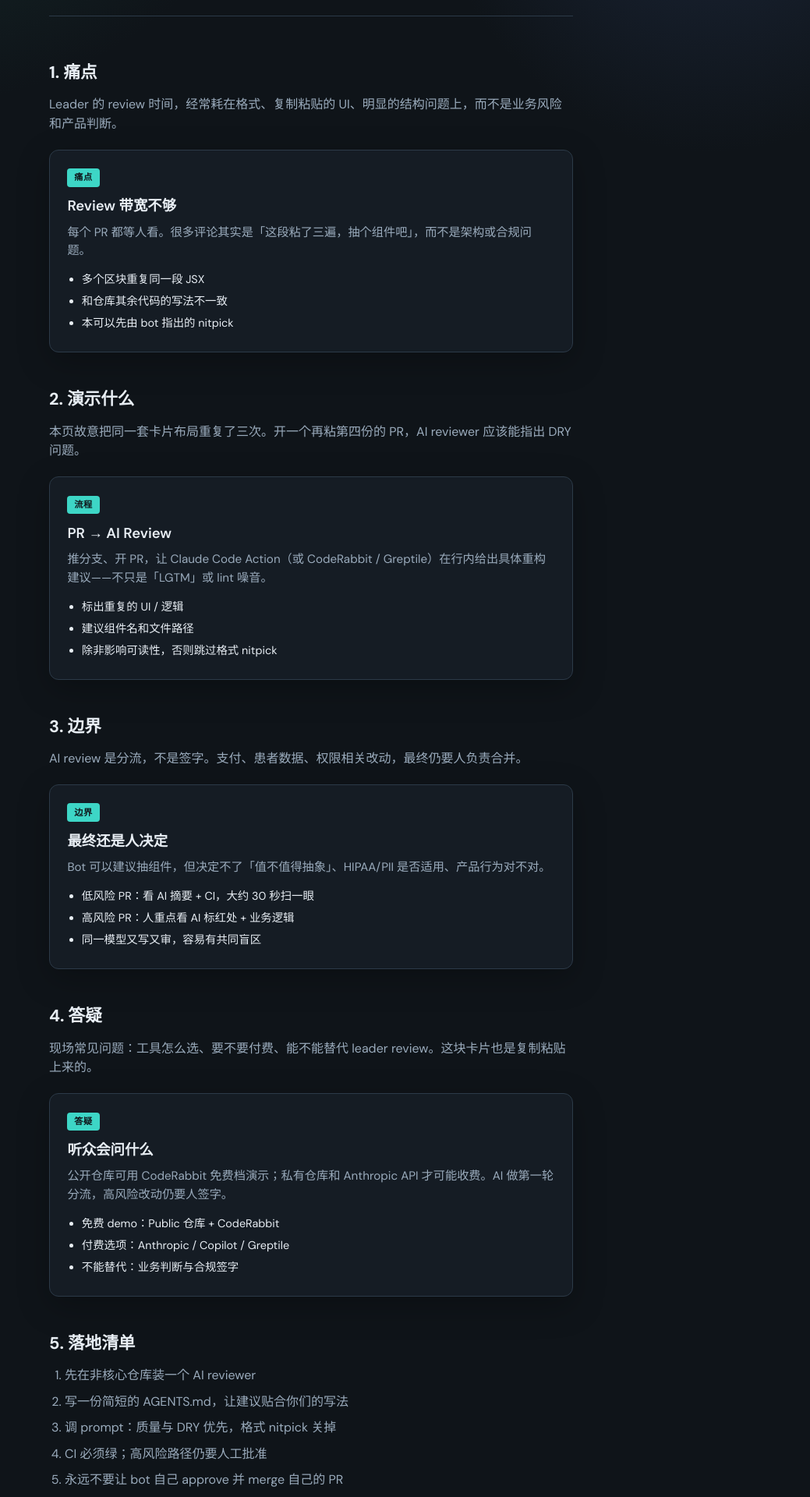
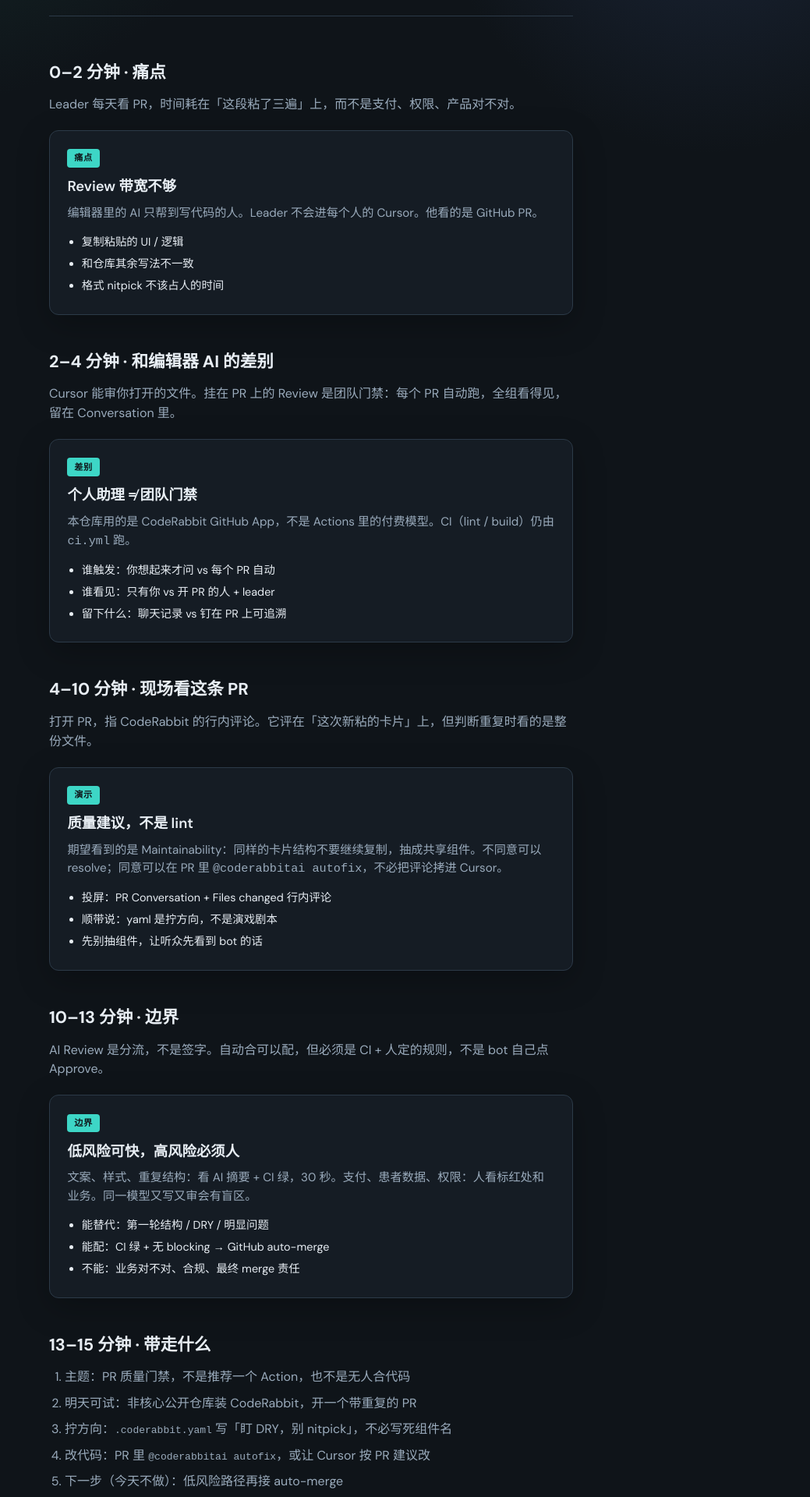
Before and after one commit to franksun001/ai-pr-review-demo, a React (Vite) app: page / in a window 1280 px wide. Shown: the part 280-2200 px from the top of the page at 78% size, without its empty margins (241-1280 px from the left). Built offline with nearby package versions, Linux system fonts and the light colour scheme.

Commit message:
[chore] drop unused Anthropic workflow and align talk content
Remove the disabled paid Action, stop hardcoding TopicCard in
CodeRabbit config, and rewrite the page/README to the 15-minute
PR quality-review script.

```diff
--- a/index.html
+++ b/index.html
@@ -1,10 +1,10 @@
 <!doctype html>
-<html lang="en">
+<html lang="zh-CN">
   <head>
     <meta charset="UTF-8" />
     <link rel="icon" type="image/svg+xml" href="/favicon.svg" />
     <meta name="viewport" content="width=device-width, initial-scale=1.0" />
-    <title>AI PR Review 演示 · 技术分享</title>
+    <title>PR 上的 AI Review · 15 分钟技术分享</title>
     <link rel="preconnect" href="https://fonts.googleapis.com" />
     <link rel="preconnect" href="https://fonts.gstatic.com" crossorigin />
     <link
--- a/src/App.tsx
+++ b/src/App.tsx
@@ -1,115 +1,125 @@
 /**
- * Talk landing page for the Brown Bag demo.
+ * Talk landing page — 15-minute Brown Bag.
  *
- * Topic cards share a reusable component while each section retains its own content.
+ * INTENTIONAL QUALITY DEBT:
+ * - Four sections paste the same `.topic-card` markup.
+ * - Do not extract a shared component until the talk has shown the PR review.
  */
 
 import './App.css'
-
-type TopicCardProps = {
-  badge: string
-  title: string
-  body: string
-  items: string[]
-}
-
-function TopicCard({ badge, title, body, items }: TopicCardProps) {
-  return (
-    <div className="topic-card">
-      <div className="topic-card__badge">{badge}</div>
-      <h3 className="topic-card__title">{title}</h3>
-      <p className="topic-card__body">{body}</p>
-      <ul className="topic-card__list">
-        {items.map((item) => (
-          <li key={item}>{item}</li>
-        ))}
-      </ul>
-    </div>
-  )
-}
 
 export default function App() {
   return (
     <div className="page">
       <header className="hero">
         <p className="eyebrow">技术分享 · 15 分钟</p>
-        <h1>AI PR Review</h1>
+        <h1>PR 上的 AI Review</h1>
         <p className="lede">
-          不是单纯找 bug 的扫描器，而是 PR 的第一道质量审查：标出重复代码、组件化机会和低质量写法，再交给人看。
+          不是再推荐一个编辑器插件。是让每个 Pull Request 自动过第一道质量审查：重复代码、抽组件、低质量写法——leader 只审业务。
         </p>
         <p className="meta">
-          演示仓库 · 故意留下 DRY 问题 · 看 AI 会不会建议抽成公共组件
+          主题不是 GitHub Action，也不是全自动合代码。演示仓库：故意复制卡片，看 PR 上的 bot 会不会叫停。
         </p>
       </header>
 
       <main>
+        {/* --- duplicated card block #1 --- */}
         <section className="section" id="problem">
-          <h2>1. 痛点</h2>
+          <h2>0–2 分钟 · 痛点</h2>
           <p className="section-intro">
-            Leader 的 review 时间，经常耗在格式、复制粘贴的 UI、明显的结构问题上，而不是业务风险和产品判断。
+            Leader 每天看 PR，时间耗在「这段粘了三遍」上，而不是支付、权限、产品对不对。
           </p>
-          <TopicCard
-            badge="痛点"
-            title="Review 带宽不够"
-            body="每个 PR 都等人看。很多评论其实是「这段粘了三遍，抽个组件吧」，而不是架构或合规问题。"
-            items={['多个区块重复同一段 JSX', '和仓库其余代码的写法不一致', '本可以先由 bot 指出的 nitpick']}
-          />
+          <div className="topic-card">
+            <div className="topic-card__badge">痛点</div>
+            <h3 className="topic-card__title">Review 带宽不够</h3>
+            <p className="topic-card__body">
+              编辑器里的 AI 只帮到写代码的人。Leader 不会进每个人的 Cursor。他看的是 GitHub PR。
+            </p>
+            <ul className="topic-card__list">
+              <li>复制粘贴的 UI / 逻辑</li>
+              <li>和仓库其余写法不一致</li>
+              <li>格式 nitpick 不该占人的时间</li>
+            </ul>
+          </div>
         </section>
 
-        <section className="section" id="demo">
-          <h2>2. 演示什么</h2>
+        {/* --- duplicated card block #2 --- */}
+        <section className="section" id="diff">
+          <h2>2–4 分钟 · 和编辑器 AI 的差别</h2>
           <p className="section-intro">
-            本页故意把同一套卡片布局重复了三次。开一个再粘第四份的 PR，AI reviewer 应该能指出 DRY 问题。
+            Cursor 能审你打开的文件。挂在 PR 上的 Review 是团队门禁：每个 PR 自动跑，全组看得见，留在 Conversation 里。
           </p>
-          <TopicCard
-            badge="流程"
-            title="PR → AI Review"
-            body="推分支、开 PR，让 Claude Code Action（或 CodeRabbit / Greptile）在行内给出具体重构建议——不只是「LGTM」或 lint 噪音。"
-            items={['标出重复的 UI / 逻辑', '建议组件名和文件路径', '除非影响可读性，否则跳过格式 nitpick']}
-          />
+          <div className="topic-card">
+            <div className="topic-card__badge">差别</div>
+            <h3 className="topic-card__title">个人助理 ≠ 团队门禁</h3>
+            <p className="topic-card__body">
+              本仓库用的是 CodeRabbit GitHub App，不是 Actions 里的付费模型。CI（lint / build）仍由{' '}
+              <code>ci.yml</code> 跑。
+            </p>
+            <ul className="topic-card__list">
+              <li>谁触发：你想起来才问 vs 每个 PR 自动</li>
+              <li>谁看见：只有你 vs 开 PR 的人 + leader</li>
+              <li>留下什么：聊天记录 vs 钉在 PR 上可追溯</li>
+            </ul>
+          </div>
         </section>
 
-        <section className="section" id="limits">
-          <h2>3. 边界</h2>
+        {/* --- duplicated card block #3 --- */}
+        <section className="section" id="demo">
+          <h2>4–10 分钟 · 现场看这条 PR</h2>
           <p className="section-intro">
-            AI review 是分流，不是签字。支付、患者数据、权限相关改动，最终仍要人负责合并。
+            打开 PR，指 CodeRabbit 的行内评论。它评在「这次新粘的卡片」上，但判断重复时看的是整份文件。
           </p>
-          <TopicCard
-            badge="边界"
-            title="最终还是人决定"
-            body="Bot 可以建议抽组件，但决定不了「值不值得抽象」、HIPAA/PII 是否适用、产品行为对不对。"
-            items={['低风险 PR：看 AI 摘要 + CI，大约 30 秒扫一眼', '高风险 PR：人重点看 AI 标红处 + 业务逻辑', '同一模型又写又审，容易有共同盲区']}
-          />
+          <div className="topic-card">
+            <div className="topic-card__badge">演示</div>
+            <h3 className="topic-card__title">质量建议，不是 lint</h3>
+            <p className="topic-card__body">
+              期望看到的是 Maintainability：同样的卡片结构不要继续复制，抽成共享组件。不同意可以 resolve；同意可以在 PR 里{' '}
+              <code>@coderabbitai autofix</code>，不必把评论拷进 Cursor。
+            </p>
+            <ul className="topic-card__list">
+              <li>投屏：PR Conversation + Files changed 行内评论</li>
+              <li>顺带说：yaml 是拧方向，不是演戏剧本</li>
+              <li>先别抽组件，让听众先看到 bot 的话</li>
+            </ul>
+          </div>
         </section>
 
-        <section className="section" id="qa">
-          <h2>4. 答疑</h2>
+        {/* --- duplicated card block #4 --- */}
+        <section className="section" id="limits">
+          <h2>10–13 分钟 · 边界</h2>
           <p className="section-intro">
-            现场常见问题：工具怎么选、要不要付费、能不能替代 leader review。这块卡片也是复制粘贴上来的。
+            AI Review 是分流，不是签字。自动合可以配，但必须是 CI + 人定的规则，不是 bot 自己点 Approve。
           </p>
-          <TopicCard
-            badge="答疑"
-            title="听众会问什么"
-            body="公开仓库可用 CodeRabbit 免费档演示；私有仓库和 Anthropic API 才可能收费。AI 做第一轮分流，高风险改动仍要人签字。"
-            items={['免费 demo：Public 仓库 + CodeRabbit', '付费选项：Anthropic / Copilot / Greptile', '不能替代：业务判断与合规签字']}
-          />
+          <div className="topic-card">
+            <div className="topic-card__badge">边界</div>
+            <h3 className="topic-card__title">低风险可快，高风险必须人</h3>
+            <p className="topic-card__body">
+              文案、样式、重复结构：看 AI 摘要 + CI 绿，30 秒。支付、患者数据、权限：人看标红处和业务。同一模型又写又审会有盲区。
+            </p>
+            <ul className="topic-card__list">
+              <li>能替代：第一轮结构 / DRY / 明显问题</li>
+              <li>能配：CI 绿 + 无 blocking → GitHub auto-merge</li>
+              <li>不能：业务对不对、合规、最终 merge 责任</li>
+            </ul>
+          </div>
         </section>
 
-        <section className="section checklist" id="checklist">
-          <h2>5. 落地清单</h2>
+        <section className="section checklist" id="close">
+          <h2>13–15 分钟 · 带走什么</h2>
           <ol>
-            <li>先在非核心仓库装一个 AI reviewer</li>
-            <li>写一份简短的 AGENTS.md，让建议贴合你们的写法</li>
-            <li>调 prompt：质量与 DRY 优先，格式 nitpick 关掉</li>
-            <li>CI 必须绿；高风险路径仍要人工批准</li>
-            <li>永远不要让 bot 自己 approve 并 merge 自己的 PR</li>
+            <li>主题：PR 质量门禁，不是推荐一个 Action，也不是无人合代码</li>
+            <li>明天可试：非核心公开仓库装 CodeRabbit，开一个带重复的 PR</li>
+            <li>拧方向：<code>.coderabbit.yaml</code> 写「盯 DRY，别 nitpick」，不必写死组件名</li>
+            <li>改代码：PR 里 <code>@coderabbitai autofix</code>，或让 Cursor 按 PR 建议改</li>
+            <li>下一步（今天不做）：低风险路径再接 auto-merge</li>
           </ol>
         </section>
       </main>
 
       <footer className="footer">
         <p>
-          故意重复的代码在 <code>src/App.tsx</code>。演示步骤见 <code>README.md</code>。
+          故意重复的四张卡片在 <code>src/App.tsx</code>。讲稿和演示步骤见 <code>README.md</code>。
         </p>
       </footer>
     </div>
```
Also changed, not shown: .coderabbit.yaml, 2 other files (tests, documents, lock files or other folders).
